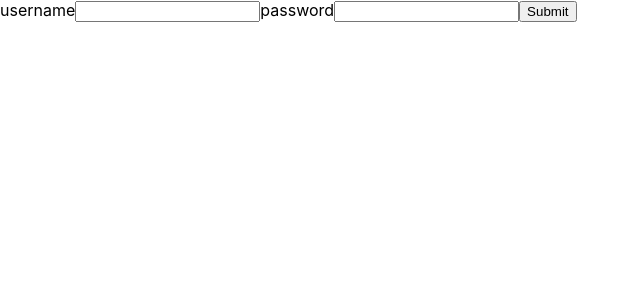
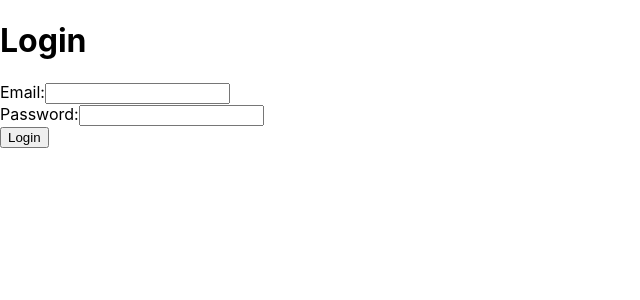
Before and after one commit to 002jenish/dbtesting, a React (Create React App) app: page / in a window 1280 px wide. Shown: the top 300 px of the page, without its empty margins (0-640 px from the left). Built offline with nearby package versions, Linux system fonts and the light colour scheme.

Commit message:
commited

```diff
--- a/src/App.js
+++ b/src/App.js
@@ -1,44 +1,4 @@
-/*import { useState } from 'react'
-function App() {
-	const [name, setName] = useState("");
-	const [email, setEmail] = useState("");
-	const handleOnSubmit = async (e) => {
-		e.preventDefault();
-		let result = await fetch(
-		'http://localhost:5000/register', {
-			method: "post",
-			body: JSON.stringify({ name, email }),
-			headers: {
-				'Content-Type': 'application/json'
-			}
-		})
-		result = await result.json();
-		console.warn(result);
-		if (result) {
-			alert("Data saved succesfully");
-			setEmail("");
-			setName("");
-		}
-	}
-	return (
-		<>
-			<h1>This is React WebApp </h1>
-			<form action="">
-				<input type="text" placeholder="name"
-				value={name} onChange={(e) => setName(e.target.value)} />
-				<input type="email" placeholder="email"
-				value={email} onChange={(e) => setEmail(e.target.value)} />
-				<button type="submit"
-				onClick={handleOnSubmit}>submit</button>
-			</form>
-
-		</>
-	);
-}
-
-export default App;
-*/
-
+/*
 import './App.css';
 import { useEffect, useState } from 'react';
 
@@ -46,33 +6,29 @@ function App() {
   const [form, setForm] = useState({});
   // const [users, setUsers] = useState([]);
 
-  const handleForm = (e)=>{
-    setForm({
-      ...form,
-      [e.target.name] : e.target.value
-    })
-  }
+  // const handleForm = (e)=>{
+  //   setForm({
+  //     ...form,
+  //     [e.target.name] : e.target.value
+  //   })
+  // }
 
-  const handleSubmit = async (e) => {
+  const handleSubmit = (e) => {
     e.preventDefault();
-
     try {
-      const response = await fetch('https://dbtesting-002jenish.vercel.app', {
+      const response = fetch('https://dbtesting-002jenish.vercel.app/demo', {
         method: 'POST',
         body: JSON.stringify(form),
         headers: {
           'Content-Type': 'application/json'
         }
       });
-
       if (!response.ok) {
         // Handle non-successful HTTP responses here
         console.error('Request failed with status:', response.status);
         return;
       }
-
-      const data = await response.json();
-
+      const data = response.json();
       // Handle the response data here (if needed)
       console.log('Response data:', data);
     } catch (error) {
@@ -100,18 +56,77 @@ function App() {
     <div>
       <form onSubmit={handleSubmit}>
         <span>username</span>
-        <input type="text" name="username" onChange={handleForm}></input>
+        <input type="text" name="username" ></input>
         <span>password</span>
-        <input type="text" name="password" onChange={handleForm}></input>
+        <input type="text" name="password"  ></input>
         <input type="submit"></input>
       </form>
-      {/* <div>
+      { <div>
         <ul>
           {users.map(user=><li key={user._id}>{user.username}</li>)}
         </ul>
-      </div> */}
+      </div> }
     </div>
   )
 }
 
 export default App;
+
+*/
+
+// pages/login.js
+import { useState } from 'react';
+
+export default function Login() {
+  const [user, setEmail] = useState('');
+  const [password, setPassword] = useState('');
+
+  const handleSubmit = async (e) => {
+    e.preventDefault();
+    // Send a POST request to your backend for authentication
+    const response = await fetch('https://dbtesting-git-main-002jenish.vercel.app/api/login', {
+      method: 'POST',
+      headers: {
+        'Content-Type': 'application/json',
+      },
+      body: JSON.stringify({ user, password }),
+    });
+
+    if (response.ok) {
+      // Handle successful login
+      alert('Login successful');
+    } else {
+      // Handle login failure
+      alert('Login failed. Please check your credentials.');
+    }
+  };
+
+  return (
+    <div>
+      <h1>Login</h1>
+      <form onSubmit={handleSubmit}>
+        <div>
+          <label>Email:</label>
+          <input
+            type="text"
+            name = "username"
+            value={user}
+            onChange={(e) => setEmail(e.target.value)}
+            required
+          />
+        </div>
+        <div>
+          <label>Password:</label>
+          <input
+            type="password"
+            name = "password"
+            value={password}
+            onChange={(e) => setPassword(e.target.value)}
+            required
+          />
+        </div>
+        <button type="submit">Login</button>
+      </form>
+    </div>
+  );
+}
```
Also changed, not shown: 1 other file (tests, documents, lock files or other folders).
